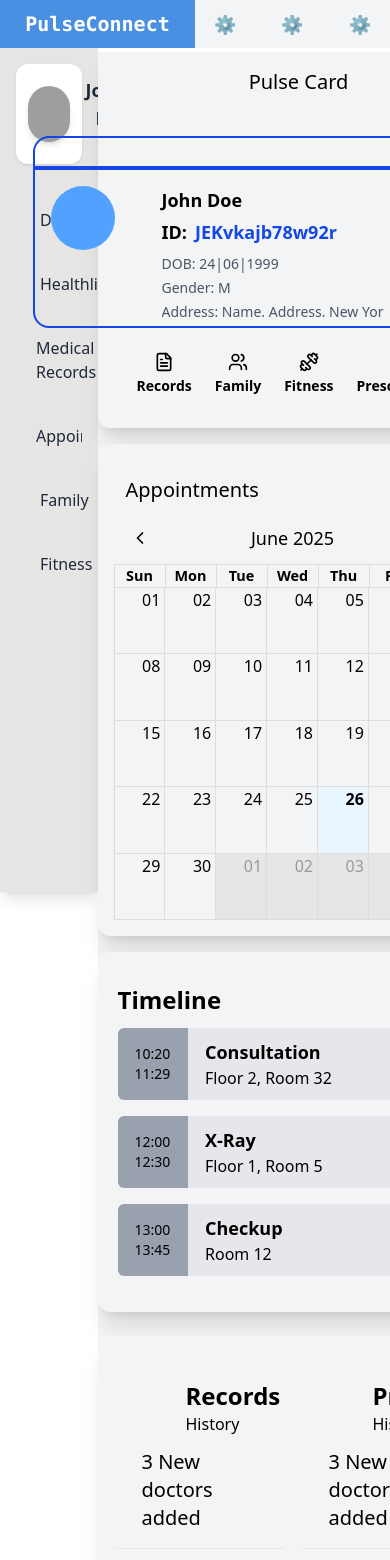
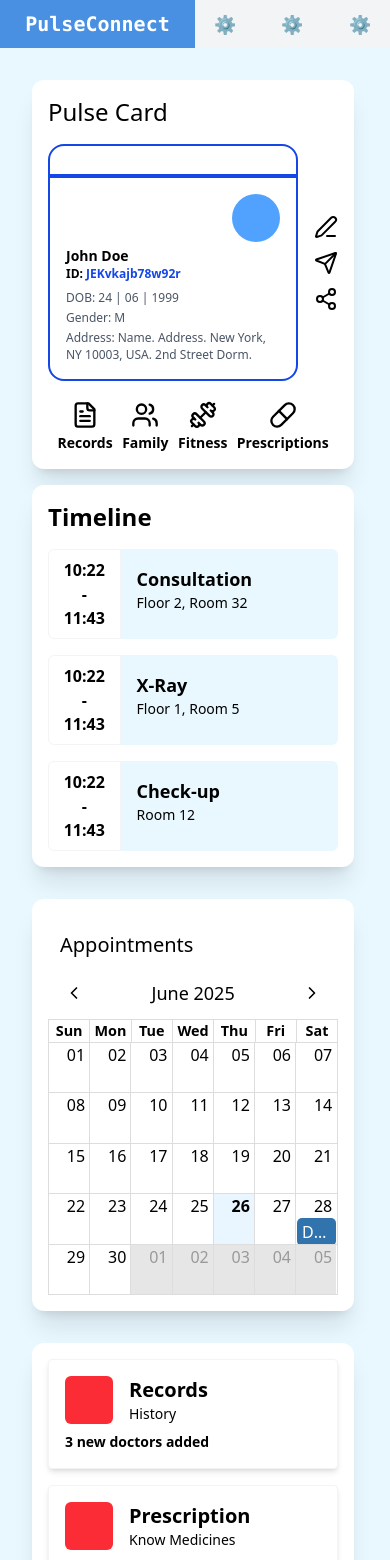
Before and after one commit to BlessinCareEssentialsPvtLtd/PulseConnect, a React (Vite) app in the folder frontend/: page / in a window 390 px wide. Shown: the top 1560 px of the page. Built offline with nearby package versions, Linux system fonts and the light colour scheme; grey boxes are pictures that could not be loaded.

Commit message:
More updated cards and responsive for all devices... Note! sidebar element small error!..

```diff
--- a/frontend/src/App.jsx
+++ b/frontend/src/App.jsx
@@ -14,8 +14,8 @@ function App() {
   return (
     <div className="flex flex-col min-h-screen">
       <Navbar />
-      {/* Main content: Sidebar + Dashboard */}
-      <div className="relative flex flex-1 overflow-hidden">
+      <div className="flex p-4 min-w-full bg-[#e9f8ff]">
+        {/* Main content: Sidebar + Dashboard */}
         <Sidebar toggleProfileFunction={toggleProfileComponent} />
         <Dashboard
           showProfile={showProfileComponent}
--- a/frontend/src/components/Appointments.jsx
+++ b/frontend/src/components/Appointments.jsx
@@ -85,11 +85,11 @@ function Appointments() {
 
   return (
     <section className="mt-4 w-full">
-      <div className="bg-gray-100 rounded-xl shadow-xl p-4 md:p-6 max-w-full  mx-auto">
+      <div className="bg-white rounded-xl shadow-xl p-4 max-w-full  mx-auto">
         <h2 className="text-xl sm:text-2xl font-medium font-sans my-4 ml-3">
           Appointments
         </h2>
-        <div className="h-100">
+        <div className="h-80 sm:h-67 md:min-h-70 min-[650px]:min-h-80 min-[1700px]:min-h-90">
           <Calendar
             localizer={localizer}
             events={events}
--- a/frontend/src/components/Sidebar.jsx
+++ b/frontend/src/components/Sidebar.jsx
@@ -19,7 +19,7 @@ import { motion, AnimatePresence } from "motion/react";
 function Sidebar({ toggleProfileFunction }) {
   const [showSubMenu, setShowSubMenu] = useState(null);
   return (
-    <div className="w-[25vw] h-screen p-4 bg-stone-200 shadow-lg">
+    <div className="max-[1000px]:absolute max-[1000px]:left-[-1000px] w-[25vw] h-screen p-4 bg-stone-200 shadow-lg">
       <div className="flex flex-col h-full items-center gap-8">
         {/* Profile Card */}
         <div
--- a/frontend/src/pages/Dashboard.jsx
+++ b/frontend/src/pages/Dashboard.jsx
@@ -1,164 +1,211 @@
+// Dashboard.jsx
 import React from "react";
 import {
   Dumbbell,
-  Edit3Icon,
+  Edit3,
   FileText,
   Pill,
   QrCode,
   Send,
-  Share2Icon,
+  Share2,
   Users,
 } from "lucide-react";
-import { ArrowRight, HeartPlus, NotepadText, Video } from "lucide-react";
+import { AnimatePresence, motion } from "framer-motion";
+import Appointments from "../components/Appointments";
 import RightSideProfile from "../components/RightSideProfile";
-import { AnimatePresence, motion } from "motion/react";
 import "react-big-calendar/lib/css/react-big-calendar.css";
-import Appointments from "../components/Appointments";
 
-function Dashboard({ showProfile, toggleProfileFunction }) {
+/* ───────────────────────── constants ───────────────────────── */
+
+const quickLinks = [
+  { icon: FileText, label: "Records" },
+  { icon: Users, label: "Family" },
+  { icon: Dumbbell, label: "Fitness" },
+  { icon: Pill, label: "Prescriptions" },
+];
+
 const timelineEvents = [
   {
-      time: "10:20 - 11:29",
+    strTime: "10:22",
+    endTime: "11:43",
     title: "Consultation",
     location: "Floor 2, Room 32",
   },
-    { time: "12:00 - 12:30", title: "X-Ray", location: "Floor 1, Room 5" },
-    { time: "13:00 - 13:45", title: "Checkup", location: "Room 12" },
+  {
+    strTime: "10:22",
+    endTime: "11:43",
+    title: "X-Ray",
+    location: "Floor 1, Room 5",
+  },
+  {
+    strTime: "10:22",
+    endTime: "11:43",
+    title: "Check-up",
+    location: "Room 12",
+  },
 ];
-  return (
-    <div className="relative flex flex-col md:flex-row gap-4 items-center md:items-start justify-around w-full mt-1 md:p-4 bg-gray-100">
-      {/* Left Section */}
-      <div className="flex-1 h-max md:min-h-full w-full md:w-[24rem] rounded-xl p-0 md:p-5 gap-4">
-        <div className="text-left flex flex-col items-center md:items-start justify-center w-full">
-          <div className="text-left flex flex-col items-center md:items-start justify-center w-full  rounded-xl shadow-xl pb-4">
-            <h1 className="text-xl sm:text-2xl font-medium font-sans my-4 ml-3 px-5">
-              Pulse Card
-            </h1>
 
-            {/* Pulse Card */}
-            <div className="mx-auto w-full h-max rounded-xl p-2 mt-4">
-              <div className="flex flex-col items-center">
-                <div className="flex">
-                  <div>
-                    <div className="border-2 border-blue-700 max-w-[30rem] rounded-t-2xl h-8 md:h-10" />
-                    <div className="border-2 border-blue-700 rounded-b-2xl max-w-[30rem] h-40 md:h-52 p-2">
-                      <div className="h-full w-full flex justify-between items-start p-2">
-                        <div className="w-[22%] h-full">
-                          <div className="aspect-square h-16 md:h-20 bg-blue-400 rounded-full"></div>
+const historyTiles = [
+  { title: "Records", subtitle: "History", desc: "3 new doctors added" },
+  {
+    title: "Prescription",
+    subtitle: "Know Medicines",
+    desc: "2 prescriptions saved",
+  },
+  { title: "Family", subtitle: "Records", desc: "1 family member linked" },
+  { title: "Fitness", subtitle: "Get Diet", desc: "Workout goal updated" },
+  { title: "Fitness", subtitle: "Get Diet", desc: "Workout goal updated" },
+];
+
+/* ───────────────────────── sub-components ───────────────────────── */
+
+const PulseCard = () => (
+  <div className="rounded-xl shadow-xl bg-white p-4 w-full">
+    <h1 className="text-2xl font-medium mb-4">Pulse Card</h1>
+
+    {/* card body */}
+    <div className="flex w-full justify-center">
+      {/* left –– coloured frame + info */}
+      <div className="w-full max-w-md sm:w-[90%] md:w-[80%]">
+        <div className="border-2 border-blue-700 rounded-t-2xl h-8" />
+        <div className="border-2 border-blue-700 rounded-b-2xl p-4 flex flex-col sm:flex-row gap-1 sm:gap-4">
+          {/* Avatar */}
+          <div className="flex-shrink-0 flex justify-end sm:justify-start">
+            <div className="w-12 h-12 sm:w-16 sm:h-16 xl:w-20 xl:h-20 bg-blue-400 rounded-full" />
           </div>
-                        <div className="w-[75%] h-full flex flex-col items-start justify-start">
-                          <div>
-                            <h2 className="text-lg md:text-xl font-semibold mb-1">
+
+          {/* Details */}
+          <div className="flex-1 flex flex-col justify-start text-xs sm:text-sm xl:text-base">
+            <h2 className="font-semibold text-sm sm:text-base xl:text-xl">
               John Doe
             </h2>
-                            <h2 className="text-lg md:text-xl font-semibold">
-                              ID:
-                              <span className="text-blue-700 ml-2">
-                                JEKvkajb78w92r
-                              </span>
-                            </h2>
-                          </div>
-                          <div className="flex items-start justify-between w-full mt-2">
-                            <div className="flex flex-col items-start gap-1 w-2/3 truncate text-sm text-gray-600">
-                              <h2>DOB: 24|06|1999</h2>
-                              <h2>Gender: M</h2>
-                              <h2>
-                                Address: Name. Address. New York, NY 10003, USA.
-                                2nd Street Dorm.
-                              </h2>
-                            </div>
-                            <div className="w-1/3 flex justify-center items-center">
-                              <QrCode size={64} color="black" />
-                            </div>
-                          </div>
-                        </div>
-                      </div>
-                    </div>
-                  </div>
-                  {/* Share Buttons */}
-                  <div className="flex justify-center items-center p-2">
-                    <div className="flex flex-col gap-y-3">
-                      <Edit3Icon size={24} color="black" />
-                      <Send size={24} color="black" />
-                      <Share2Icon size={24} color="black" />
-                    </div>
-                  </div>
-                </div>
+            <p className="font-semibold">
+              ID: <span className="text-blue-700">JEKvkajb78w92r</span>
+            </p>
 
-                {/* Bottom Section */}
-                <div className="flex items-center w-full p-2">
-                  {/* Main Options */}
-                  <div className="flex items-center w-full justify-evenly mt-4">
-                    {[
-                      {
-                        icon: FileText,
-                        label: "Records",
-                      },
-                      {
-                        icon: Users,
-                        label: "Family",
-                      },
-                      {
-                        icon: Dumbbell,
-                        label: "Fitness",
-                      },
-                      {
-                        icon: Pill,
-                        label: "Prescriptions",
-                      },
-                    ].map(({ icon: Icon, label }, i) => (
-                      <div
-                        key={i}
-                        className="flex flex-col items-center cursor-pointer"
-                      >
-                        <Icon size={20} className="md:hidden inline" />
-                        <Icon size={30} className="hidden md:inline" />
-                        <span className="text-sm md:text-base font-semibold mt-1">
-                          {label}
-                        </span>
-                      </div>
-                    ))}
-                  </div>
+            <div className="mt-2 text-gray-600 space-y-1 break-words">
+              <p>DOB: 24 | 06 | 1999</p>
+              <p>Gender: M</p>
+              <p className="whitespace-pre-wrap break-words leading-snug">
+                Address: Name. Address. New York, NY 10003, USA. 2nd Street
+                Dorm.
+              </p>
             </div>
           </div>
         </div>
       </div>
 
-          {/* Appointments */}
-          <Appointments />
+      {/* right –– edit/share icons */}
+      <div className="flex flex-col items-center justify-center ml-4 space-y-3">
+        <Edit3 size={24} />
+        <Send size={24} />
+        <Share2 size={24} />
       </div>
     </div>
 
-      {/* Right Section */}
-      <div className="flex-1 h-max md:min-h-full flex items-start justify-center w-full md:w-[24rem] rounded-md">
-        <div className="min-h-screen w-full">
-          <div className="bg-gray-100 rounded-xl shadow-xl p-5">
-            <h2 className="text-2xl my-3 font-semibold">Timeline</h2>
-            <div className="w-full mt-1">
-              {timelineEvents.map((event, i) => (
-                <div key={i} className="flex w-full mb-4">
-                  <div className="flex w-[20%] flex-col items-center p-4 bg-gray-400 rounded-l-md">
-                    {event.time.split(" - ").map((t, j) => (
-                      <span key={j} className="text-sm md:text-lg">
-                        {t}
-                      </span>
+    {/* quick links */}
+    <div className="flex justify-evenly mt-5">
+      {quickLinks.map(({ icon: Icon, label }) => (
+        <button key={label} className="flex flex-col items-center">
+          <Icon size={28} />
+          <span className="text-sm font-semibold mt-1">{label}</span>
+        </button>
       ))}
     </div>
-                  <div className="flex flex-col justify-center w-[80%] p-2 pl-[5%] bg-gray-200 rounded-r-md">
-                    <h2 className="text-lg md:text-2xl font-semibold">
-                      {event.title}
-                    </h2>
-                    <p>{event.location}</p>
+  </div>
+);
+
+const Timeline = () => (
+  <div className="rounded-xl shadow-xl bg-white p-4">
+    <h2 className="text-2xl font-semibold mb-4">Timeline</h2>
+
+    <div className="space-y-4">
+      {timelineEvents.map(({ strTime, endTime, title, location }) => (
+        <div key={title} className="flex">
+          {/* time block */}
+          <div className="w-1/4 bg-[#ffffff] flex flex-col text-center rounded-l-md p-2 border-[1px] border-gray-100">
+            <span className="font-semibold">{strTime}</span>
+            <span className="font-semibold">-</span>
+            <span className="font-semibold">{endTime}</span>
+          </div>
+
+          {/* text block */}
+          <div className="w-3/4 bg-[#e9f8ff] rounded-r-md p-4">
+            <h3 className="text-lg font-semibold">{title}</h3>
+            <p className="text-sm">{location}</p>
           </div>
         </div>
       ))}
     </div>
   </div>
-          {/* Profile Section */}
-          <AnimatePresence mode="wait">
+);
+
+const HistoryCards = () => (
+  <div
+    className="
+    mt-4 rounded-xl shadow-xl bg-white p-4
+    flex flex-wrap gap-4
+  "
+  >
+    {historyTiles.map(({ title, subtitle, desc }) => (
+      <div
+        key={title}
+        /* width rules: full width ≤880 px, half width above */
+        className="
+        flex bg-white rounded border-1 border-gray-100 shadow-md p-4
+        basis-full
+        max-[880px]:basis-full
+        min-[881px]:basis-[calc(50%-0.5rem)]
+      "
+      >
+        <div className="flex flex-col w-full">
+          {/* top row */}
+          <div className="flex w-full">
+            <div className="w-12 h-12 md:h-10 bg-red-500 rounded-md mr-4" />
+            <div>
+              <h4 className="text-xl sm:text-lg font-semibold">{title}</h4>
+              <p className="text-sm">{subtitle}</p>
+            </div>
+          </div>
+          {/* bottom line */}
+          <p className="text-sm font-semibold mt-2">{desc}</p>
+        </div>
+      </div>
+    ))}
+  </div>
+);
+
+/* ───────────────────────── main component ───────────────────────── */
+
+function Dashboard({ showProfile, toggleProfileFunction }) {
+  return (
+    <>
+      {/*By flex*/}
+      <div className="flex flex-col w-[90%] bg-[#e9f8ff]">
+        <div className="flex w-full max-[780px]:flex-col mt-4">
+          <div className="w-full ml-4">
+            <PulseCard />
+          </div>
+          <div className="w-full ml-4 mt-4">
+            <Timeline />
+          </div>
+        </div>
+        <div className="flex w-full max-[780px]:flex-col mt-4">
+          <div className="w-full ml-4">
+            <Appointments />
+          </div>
+          <div className="w-full ml-4 mt-4">
+            <HistoryCards />
+          </div>
+        </div>
+      </div>
+      {/*By flex*/}
+
+      {/* profile overlay */}
+      <AnimatePresence>
         {showProfile && (
           <motion.div
-                className=" absolute inset-0 z-[3]  w-full h-full bg-black/50"
+            className="fixed inset-0 z-50 bg-black/50 flex justify-center items-center"
             onClick={() => toggleProfileFunction(false)}
             initial={{ opacity: 0 }}
             animate={{ opacity: 1 }}
@@ -171,35 +218,7 @@ function Dashboard({ showProfile, toggleProfileFunction }) {
           </motion.div>
         )}
       </AnimatePresence>
-
-          {/* Below cards Section */}
-          <div className="w-full grid grid-cols-2 gap-4 mt-6 rounded-xl shadow-xl bg-gray-100 p-4">
-            {[
-              { title: "Records", desc: "3 New doctors added" },
-              { title: "Prescription", desc: "3 New doctors added" },
-              { title: "Family", desc: "3 New doctors added" },
-              { title: "Fitness", desc: "3 New doctors added" },
-              { title: "Family", desc: "3 New doctors added" },
-              { title: "Fitness", desc: "3 New doctors added" },
-            ].map((item, i) => (
-              <div
-                key={i}
-                className="w-full flex flex-col bg-gray-100 rounded-sm shadow-2xs p-4"
-              >
-                <div className="flex">
-                  <div className="w-12 h-12 m-4 bg-red-500"></div>
-                  <div className="p-3 ml-3">
-                    <div className="text-2xl font-semibold">{item.title}</div>
-                    <div>History</div>
-                  </div>
-                </div>
-                <div className="text-xl ml-3">{item.desc}</div>
-              </div>
-            ))}
-          </div>
-        </div>
-      </div>
-    </div>
+    </>
   );
 }
 
```
Lines whose indentation alone changed are shown as unchanged.
